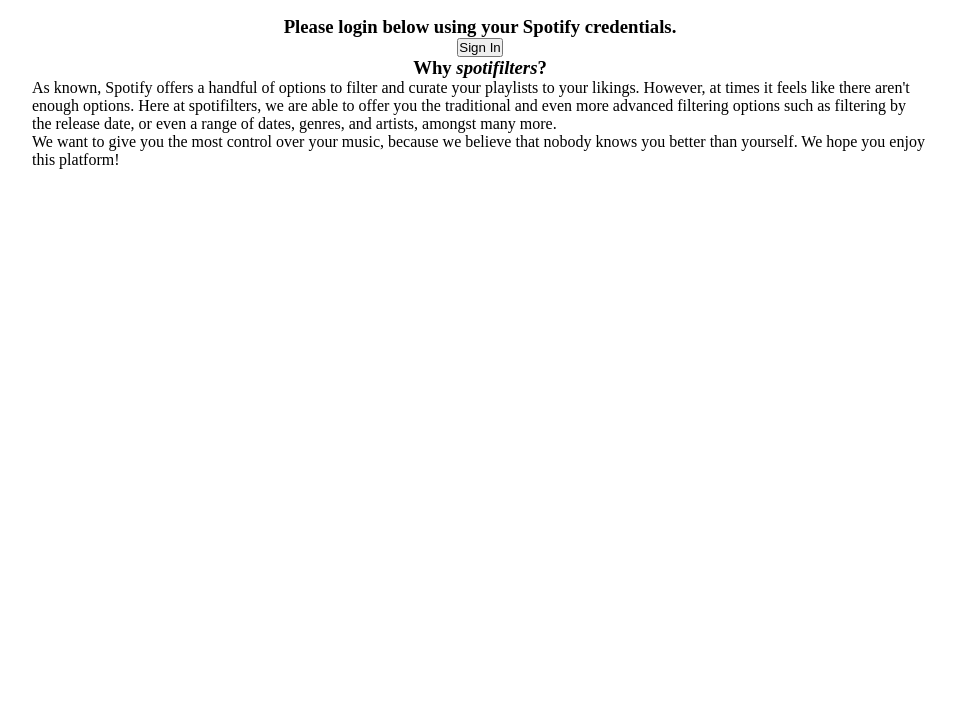
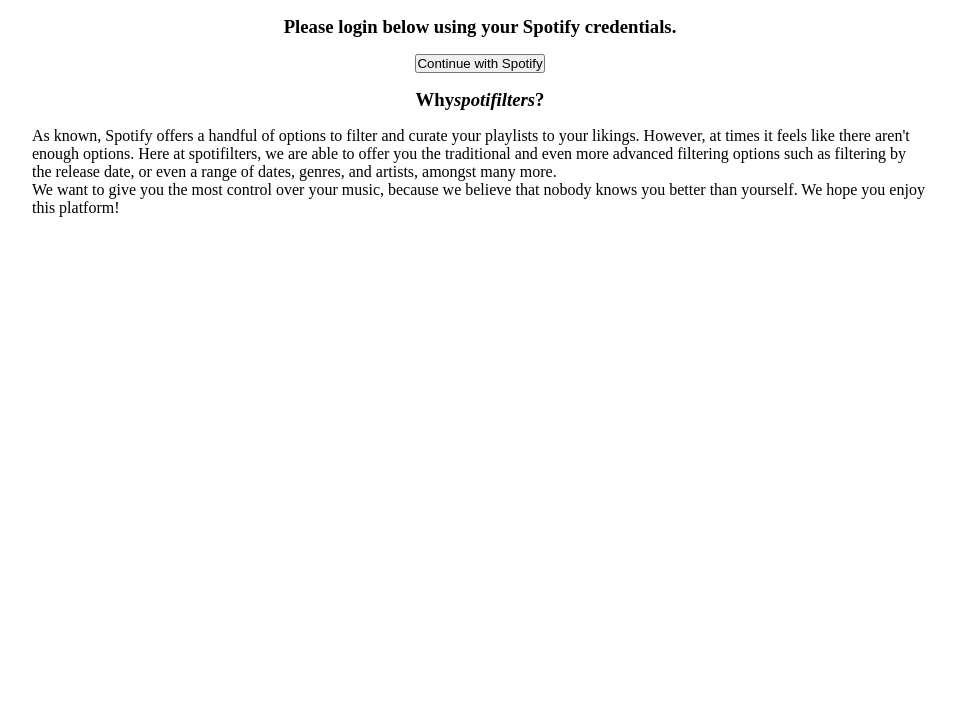
Before and after one commit to KennielTorres/neofilters, a Flask app: template templates/index.html in a window 1280 px wide. Shown: the part 48-751 px from the top of the page, without its empty margins (0-955 px from the left). Run offline with Flask 3, Linux system fonts and the light colour scheme; the template is opened without the code that fills it, so the values that code supplies are empty.

Commit message:
Began implementing Spotify authentication.

```diff
--- a/app.py
+++ b/app.py
@@ -12,12 +12,27 @@
 app.config['SESSION_FILE_DIR'] = './.flask_session/'
 Session(app)
 
+SCOPE = 'user-read-private user-read-email user-library-read playlist-read-private playlist-read-collaborative user-top-read'
+
+
 @app.route('/')
 def index():
-    return render_template('index.html')
+    cache_handler = spotipy.cache_handler.FlaskSessionCacheHandler(session)
+    auth_manager = spotipy.oauth2.SpotifyOAuth(scope=SCOPE,
+                                               cache_handler=cache_handler,
+                                               show_dialog=True)
+    auth_url = auth_manager.get_authorize_url()
+    return render_template('index.html', auth_url=auth_url)
 
-
+@app.route('/sign_in')
+def signin():
+    cache_handler = spotipy.cache_handler.FlaskSessionCacheHandler(session)
+    auth_manager = spotipy.oauth2.SpotifyOAuth(scope=SCOPE,
+                                               cache_handler=cache_handler,
+                                               show_dialog=True)
+    auth_url = auth_manager.get_authorize_url()
+    return redirect(auth_url)
 
 
 if __name__ == "__main__":
-    app.run(debug=True)
+    app.run(debug=True, port=8000)
--- a/static/styles/base.css
+++ b/static/styles/base.css
@@ -36,7 +36,7 @@
     justify-content: space-evenly;
 }
 
-.align-center {
+.align-items-center {
     align-items: center;
 }
 
--- a/static/styles/index.css
+++ b/static/styles/index.css
@@ -7,6 +7,14 @@
 
 .text-center {
     text-align: center;
+}
+
+.margin-bottom-1 {
+    margin: 0 0 1rem 0;
+}
+
+.align-self-center {
+    align-self: center;
 }
 
 /* Media Queries
--- a/templates/base.html
+++ b/templates/base.html
@@ -13,7 +13,7 @@
     <body>
         <div id="body_container">
             <header id="header">
-                <nav class="flex justify-center align-center h-100">
+                <nav class="flex justify-center align-items-center h-100">
                     <a href="{{ url_for('index') }}" class="no-text-decor color-inherit">spotifilters</a>
                 </nav>
             </header>
@@ -22,9 +22,9 @@
                 {% endblock %}
             </main>
             <footer id="footer">
-                <ul class="flex justify-evenly align-center h-100">
+                <ul class="flex justify-evenly align-items-center h-100">
                     <li class="list-item">Developed by: Kenniel Torres</li>
-                    <li class="list-item"><a class="no-text-decor color-inherit" href="https://developer.spotify.com/">Spotify Web API</a></li>
+                    <li class="list-item"><a class="no-text-decor color-inherit" href="https://developer.spotify.com/" target="_blank" rel="noopener noreferrer">Spotify Web API</a></li>
                 </ul>
             </footer>
         </div>
--- a/templates/index.html
+++ b/templates/index.html
@@ -6,13 +6,14 @@
 {% extends 'base.html' %}
 
 {% block content %}
-    <div class="flex flex-column align-center h-100" id="index_container">
-        <div class="flex flex-column justify-center align-center">
-            <h3 class="text-center">Please login below using your Spotify credentials.</h3>
-            <button type='button' title='Sign In to your Spotify account.'>Sign In</button>
+    <div class="flex flex-column align-items-center h-100" id="index_container">
+        <div class="flex flex-column justify-center align-items-center margin-bottom-1">
+            <h3 class="text-center margin-bottom-1">Please login below using your Spotify credentials.</h3>
+            <button type='button' title='Sign In with Spotify.' onclick="window.location.href='{{ auth_url }}'">Continue with Spotify</button>
         </div>
-        <div>
-            </div><h3>Why <i>spotifilters</i>?</h3>
+        <div class="margin-bottom-1">
+            <h3 class="flex justify-center margin-bottom-1">Why <i>spotifilters</i>?</h3>
+            <div class="flex flex-column justify-center align-items-center">
                 <p>
                     As known, Spotify offers a handful of options to filter and curate your playlists
                     to your likings. However, at times it feels like there aren't enough
@@ -24,6 +25,7 @@
                     We want to give you the most control over your music, because we believe that
                     nobody knows you better than yourself. We hope you enjoy this platform!
                 </p>
+            </div>
         <div/>
     </div>
 {% endblock %}
```
Lines whose indentation alone changed are shown as unchanged.
